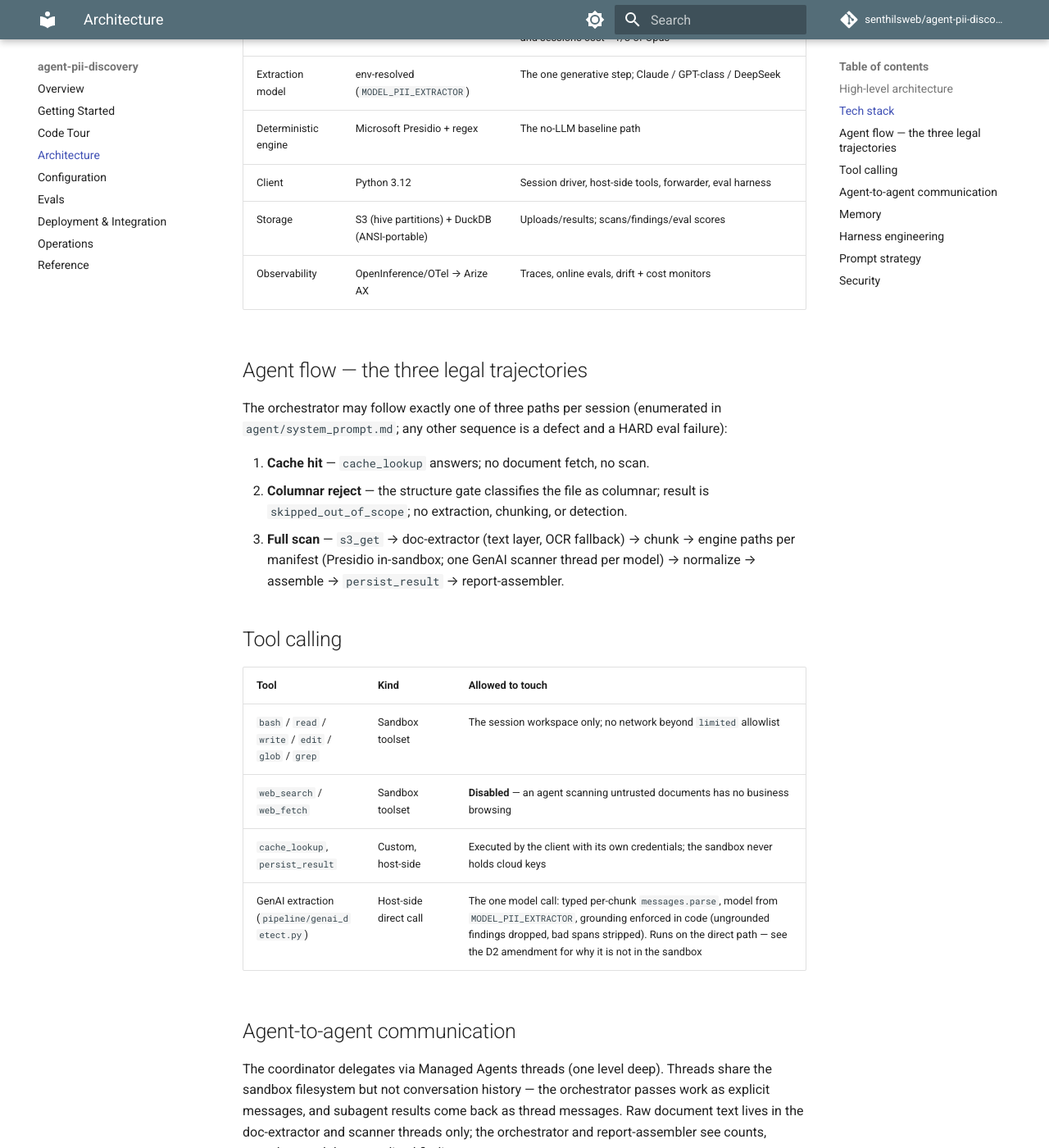
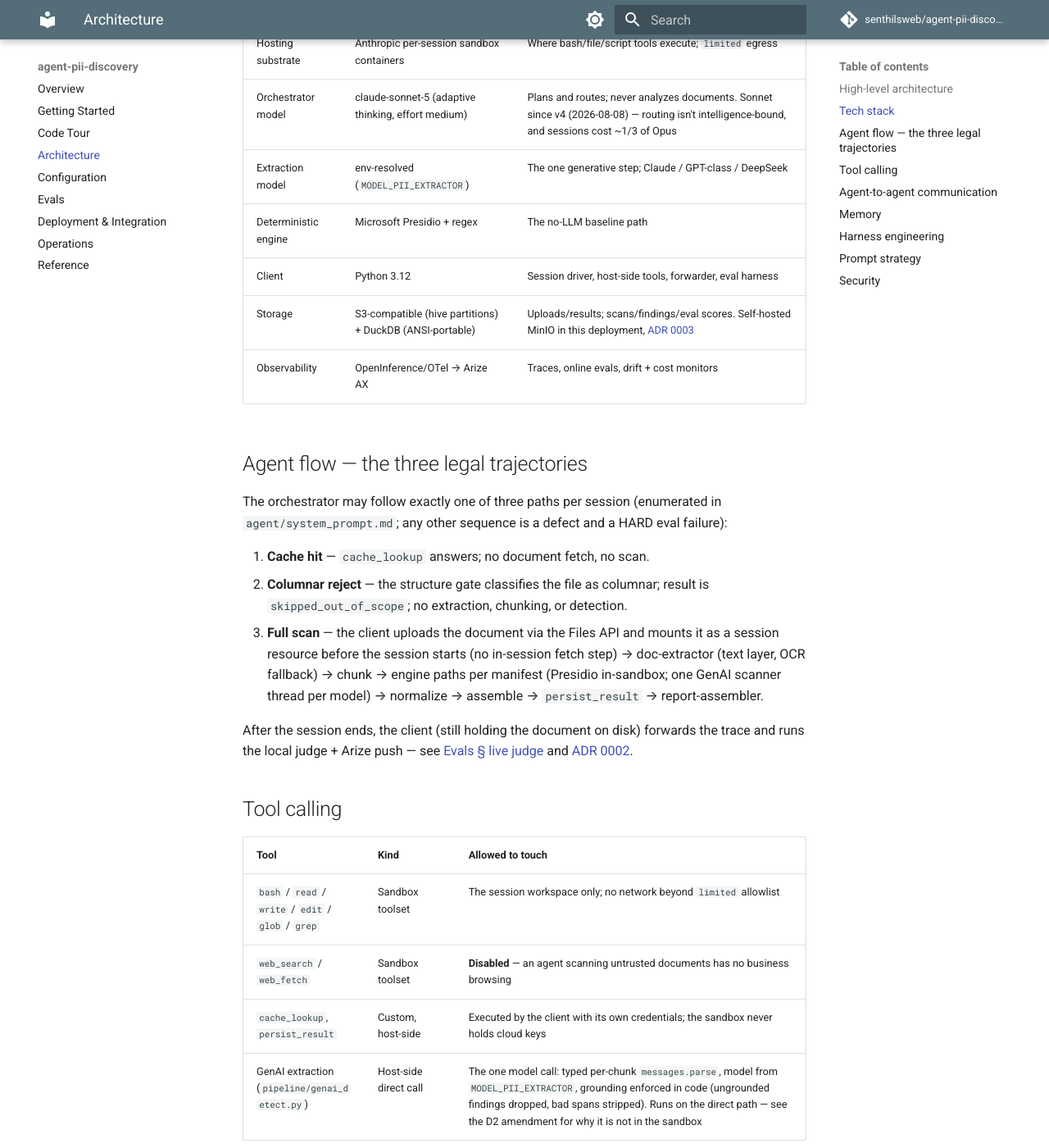
Before and after one commit to senthilsweb/agent-pii-discovery, an MkDocs documentation site: the page built from docs/architecture.md, in a window 1280 px wide and 1400 px high, scrolled down 1190 px. Shown: the whole window at 82% size. Built offline with MkDocs 1.6.1 and Material for MkDocs 9.7.7, drawn with Linux system fonts in a browser that asks for light colours; comment, search, counter and statistics services are not loaded.

Commit message:
feat: wire real S3 storage — self-hosted MinIO (ADR 0003)
Object storage now writes to the owner's existing MinIO instance, reusing
the shared ai-agents bucket and the credentials already provisioned for
agents/linkedin-cover-generator/.env in the monorepo. No new bucket, no
new IAM identity — this project owns the uploads/ results/ exports/
top-level prefixes only; verified zero collision with other agents'
prefixes (runs/) before writing anything.

Real bug found and fixed in the process: pipeline/storage/s3.py's boto3
client had no addressing-style configuration. MinIO rejects
virtual-hosted-style requests (boto3's default) — every write failed with
'S3 API Requests must be made to API port' until OBJECT_STORE_FORCE_PATH_STYLE
was wired through to Config(s3={addressing_style: path}). 2 regression tests.

Endpoint correction: minio.nathansweb.com serves only the MinIO console,
not the S3 API, despite being the domain initially given — confirmed
empirically. minio-console.nathansweb.com (misleading name, but it's what
linkedin-cover-generator already uses successfully in production) is the
real API endpoint. Verified with a live put/list/delete round trip and a
full scan through the deterministic pipeline CLI (scan_51a46c946b8f) —
both uploads/ and results/ objects landed with the correct hive-partition
keys, and the DB's documents.s3_key recorded the real upload key.

Docs: ADR 0003 records the decision + both findings; configuration.md,
getting-started.md, deployment-integration.md, reference.md (FAQ) updated.
architecture.md also corrected two pre-existing staleness spots found
while editing (s3_get was never actually declared as a custom tool — the
document is mounted as a session resource at session-create time, not
fetched in-session; diagram/trajectory text now matches client/session.py)
and added the judge+push component to the flow diagram.

108 tests green (106 + 2 new path-style regression tests). pyproject: dev
extra gained boto3 so the new tests collect in CI without the [s3] extra.

Co-Authored-By: Claude Fable 5 <noreply@anthropic.com>

````diff
--- a/docs/architecture.md
+++ b/docs/architecture.md
@@ -12,7 +12,9 @@ flowchart TB
         CK --> CACHE{cache lookup<br/>checksum + pipeline_version}
         CACHE -- hit --> RES[return stored result<br/>emit cache_hit trace]
         FWD[trace forwarder<br/>events → OpenInference → Arize]
-        TOOLS[host-side tools<br/>s3_get · cache_lookup · persist_result]
+        JUDGE[judge + push<br/>evals/judge — R1-R6 → eval_scores → Arize]
+        TOOLS[host-side custom tools<br/>cache_lookup · persist_result]
+        UP[Files API upload<br/>mounted as a session resource]
     end
     subgraph cma [Claude Managed Agents - Anthropic-hosted]
         ORCH[pii-orchestrator<br/>coordinator, claude-opus-5]
@@ -28,12 +30,15 @@ flowchart TB
     subgraph arize [Arize AX]
         TR[traces] --> OE[online evals R1–R6] --> MON[drift + cost monitors]
     end
-    CACHE -- miss --> ORCH
+    CACHE -- miss --> UP --> ORCH
     ORCH --- EXT & SCAN & REP
     ORCH -.bash/files.-> SBX
     ORCH -.custom tool calls.-> TOOLS
     TOOLS --> S3 & DB
     cma ==SSE session events==> FWD ==OTLP==> TR
+    FWD -.root span id.-> JUDGE
+    JUDGE --> DB
+    JUDGE ==update_evaluations==> TR
 ```
 
 ## Tech stack
@@ -51,7 +56,7 @@ harness change unchanged.
 | Extraction model | env-resolved (`MODEL_PII_EXTRACTOR`) | The one generative step; Claude / GPT-class / DeepSeek |
 | Deterministic engine | Microsoft Presidio + regex | The no-LLM baseline path |
 | Client | Python 3.12 | Session driver, host-side tools, forwarder, eval harness |
-| Storage | S3 (hive partitions) + DuckDB (ANSI-portable) | Uploads/results; scans/findings/eval scores |
+| Storage | S3-compatible (hive partitions) + DuckDB (ANSI-portable) | Uploads/results; scans/findings/eval scores. Self-hosted MinIO in this deployment, [ADR 0003](https://github.com/senthilsweb/agent-pii-discovery/blob/main/openspec/adr/0003-minio-object-storage.md) |
 | Observability | OpenInference/OTel → Arize AX | Traces, online evals, drift + cost monitors |
 
 ## Agent flow — the three legal trajectories
@@ -63,10 +68,17 @@ HARD eval failure):
 1. **Cache hit** — `cache_lookup` answers; no document fetch, no scan.
 2. **Columnar reject** — the structure gate classifies the file as columnar;
    result is `skipped_out_of_scope`; no extraction, chunking, or detection.
-3. **Full scan** — `s3_get` → doc-extractor (text layer, OCR fallback) →
+3. **Full scan** — the client uploads the document via the Files API and
+   mounts it as a session resource before the session starts (no
+   in-session fetch step) → doc-extractor (text layer, OCR fallback) →
    chunk → engine paths per manifest (Presidio in-sandbox; one GenAI scanner
    thread per model) → normalize → assemble → `persist_result` →
    report-assembler.
+
+After the session ends, the client (still holding the document on disk)
+forwards the trace and runs the local judge + Arize push — see
+[Evals § live judge](evals.md#the-live-judge-l4) and
+[ADR 0002](https://github.com/senthilsweb/agent-pii-discovery/blob/main/openspec/adr/0002-arize-eval-push-not-native-judge.md).
 
 ## Tool calling
 
--- a/pyproject.toml
+++ b/pyproject.toml
@@ -21,7 +21,7 @@ telemetry = ["opentelemetry-sdk>=1.25", "opentelemetry-exporter-otlp-proto-http>
 # Push job dependency (evals/judge/push.py) — lazy-imported, not needed for
 # the local judge (evals/judge/runner.py) or L1 tests.
 evaluate = ["arize>=7.0", "pandas>=2.0"]
-dev = ["pytest>=8.0", "opentelemetry-sdk>=1.25", "pandas>=2.0"]
+dev = ["pytest>=8.0", "opentelemetry-sdk>=1.25", "pandas>=2.0", "boto3>=1.34"]
 
 [build-system]
 requires = ["setuptools>=68"]
````
Also changed, not shown: docs/configuration.md (+3 -2 lines), docs/deployment-integration.md (+1 -1 lines), docs/getting-started.md (+2 -2 lines), docs/reference.md (+8 -0 lines), openspec/adr/0003-minio-object-storage.md (added, +65 -0 lines), openspec/changes/add-pii-discovery-agent/tasks.md (+1 -0 lines), 3 other files.
